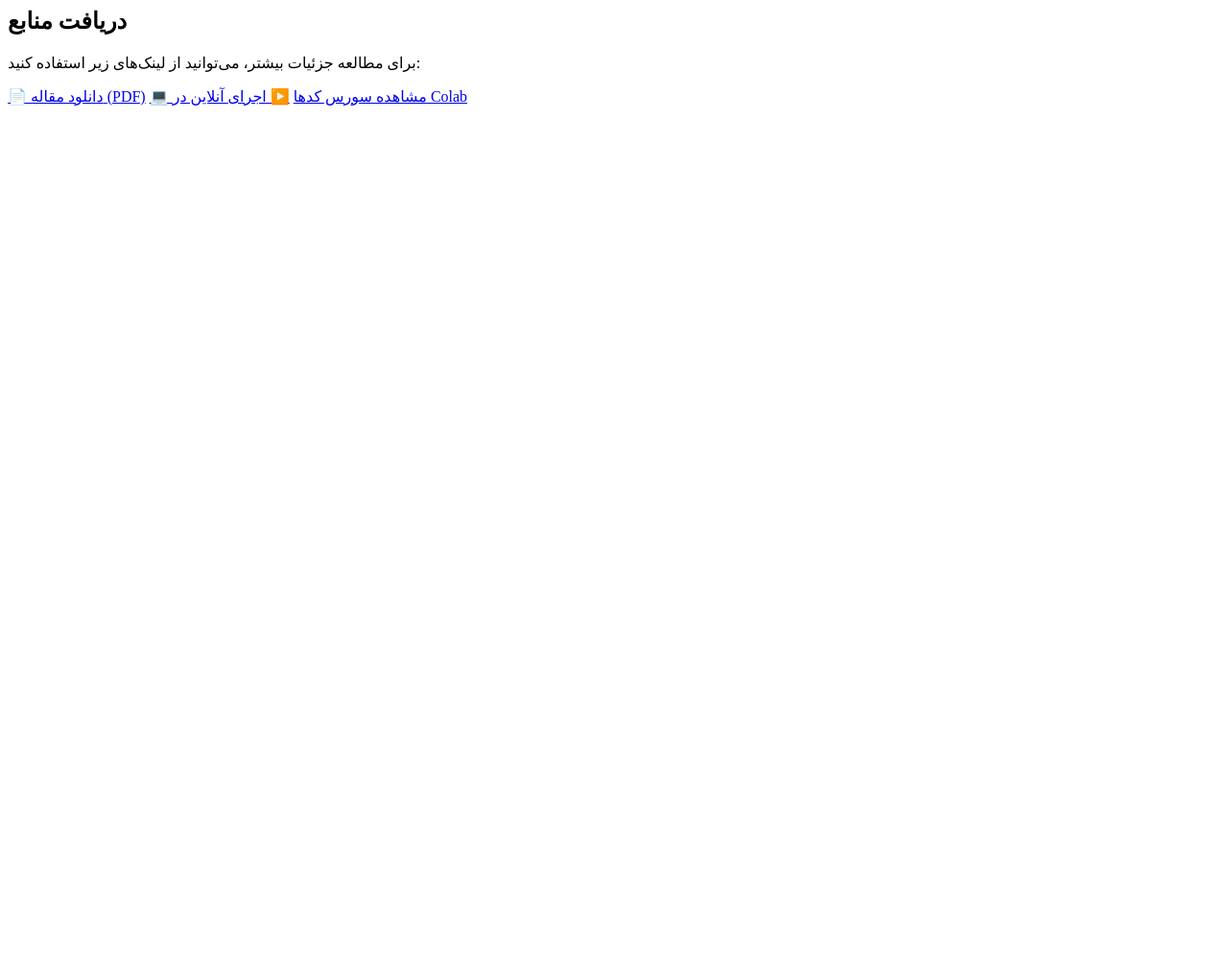
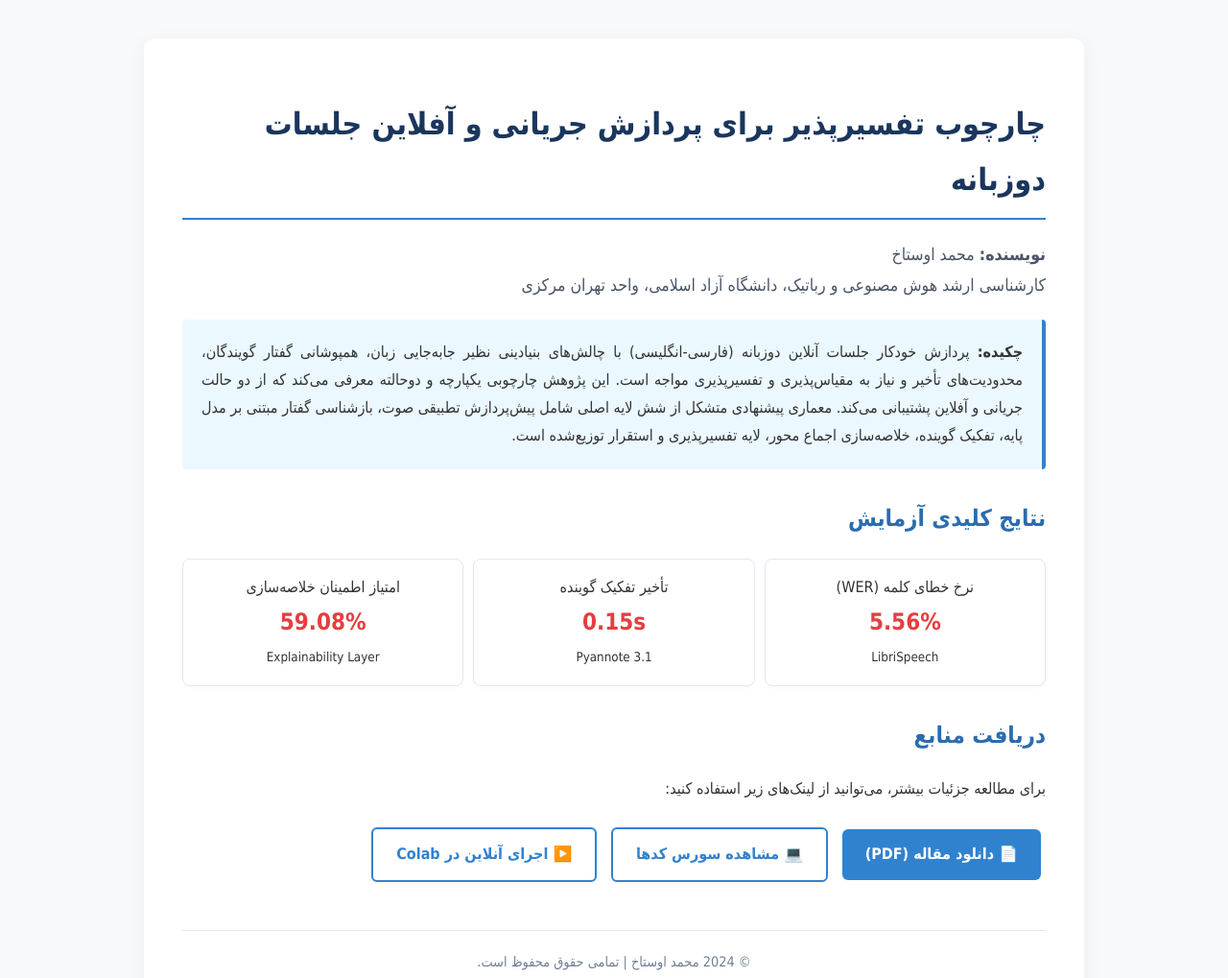
Before and after one commit to Avestakh-M/Explainable-Bilingual-Meeting-Framework, a plain HTML site: page index.html in a window 1280 px wide. Shown: the whole page at 96% size. Before the commit the page ends 800 px from the top, so only its background shows below. Drawn offline with Linux system fonts and the light colour scheme.

Commit message:
Update index.html

```diff
--- a/index.html
+++ b/index.html
@@ -1,10 +1,150 @@
+<!DOCTYPE html>
+<html lang="fa" dir="rtl">
+<head>
+    <meta charset="UTF-8">
+    <meta name="viewport" content="width=device-width, initial-scale=1.0">
+    <title>محمد اوستاخ | پردازش جلسات دوزبانه</title>
+    <style>
+        body {
+            font-family: 'Vazirmatn', Tahoma, sans-serif;
+            background-color: #f8f9fa;
+            color: #333;
+            line-height: 1.8;
+            margin: 0;
+            padding: 0;
+        }
+        .container {
+            max-width: 900px;
+            margin: 40px auto;
+            background: #fff;
+            padding: 40px;
+            border-radius: 12px;
+            box-shadow: 0 4px 20px rgba(0,0,0,0.05);
+        }
+        h1 {
+            color: #1a365d;
+            border-bottom: 2px solid #3182ce;
+            padding-bottom: 10px;
+        }
+        h2 {
+            color: #2b6cb0;
+            margin-top: 30px;
+        }
+        .author-info {
+            font-size: 1.1em;
+            color: #4a5568;
+            margin-bottom: 20px;
+        }
+        .abstract {
+            background-color: #ebf8ff;
+            padding: 20px;
+            border-right: 4px solid #3182ce;
+            border-radius: 4px;
+            text-align: justify;
+        }
+        .metrics {
+            display: flex;
+            justify-content: space-around;
+            flex-wrap: wrap;
+            margin: 20px 0;
+            gap: 10px;
+        }
+        .metric-card {
+            background: #fff;
+            border: 1px solid #e2e8f0;
+            padding: 15px;
+            border-radius: 8px;
+            text-align: center;
+            min-width: 200px;
+            flex: 1;
+            box-shadow: 0 2px 5px rgba(0,0,0,0.02);
+        }
+        .metric-value {
+            font-size: 1.5em;
+            font-weight: bold;
+            color: #e53e3e;
+        }
+        .btn {
+            display: inline-block;
+            padding: 12px 24px;
+            margin: 10px 5px;
+            background-color: #3182ce;
+            color: #fff;
+            text-decoration: none;
+            border-radius: 6px;
+            transition: background 0.3s;
+            font-weight: bold;
+        }
+        .btn:hover {
+            background-color: #2b6cb0;
+        }
+        .btn-outline {
+            background-color: transparent;
+            color: #3182ce;
+            border: 2px solid #3182ce;
+        }
+        .btn-outline:hover {
+            background-color: #3182ce;
+            color: #fff;
+        }
+        footer {
+            text-align: center;
+            margin-top: 40px;
+            padding-top: 20px;
+            border-top: 1px solid #e2e8f0;
+            color: #718096;
+            font-size: 0.9em;
+        }
+    </style>
+</head>
+<body>
+    <div class="container">
+        <h1>چارچوب تفسیرپذیر برای پردازش جریانی و آفلاین جلسات دوزبانه</h1>
+        <div class="author-info">
+            <strong>نویسنده:</strong> محمد اوستاخ<br>
+            کارشناسی ارشد هوش مصنوعی و رباتیک، دانشگاه آزاد اسلامی، واحد تهران مرکزی
+        </div>
+
+        <div class="abstract">
+            <strong>چکیده:</strong> پردازش خودکار جلسات آنلاین دوزبانه (فارسی-انگلیسی) با چالش‌های بنیادینی نظیر جابه‌جایی زبان، همپوشانی گفتار گویندگان، محدودیت‌های تأخیر و نیاز به مقیاس‌پذیری و تفسیرپذیری مواجه است. این پژوهش چارچوبی یکپارچه و دوحالته معرفی می‌کند که از دو حالت جریانی و آفلاین پشتیبانی می‌کند. معماری پیشنهادی متشکل از شش لایه اصلی شامل پیش‌پردازش تطبیقی صوت، بازشناسی گفتار مبتنی بر مدل پایه، تفکیک گوینده، خلاصه‌سازی اجماع محور، لایه تفسیرپذیری و استقرار توزیع‌شده است.
+        </div>
+
+        <h2>نتایج کلیدی آزمایش</h2>
+        <div class="metrics">
+            <div class="metric-card">
+                <div>نرخ خطای کلمه (WER)</div>
+                <div class="metric-value">5.56%</div>
+                <small>LibriSpeech</small>
+            </div>
+            <div class="metric-card">
+                <div>تأخیر تفکیک گوینده</div>
+                <div class="metric-value">0.15s</div>
+                <small>Pyannote 3.1</small>
+            </div>
+            <div class="metric-card">
+                <div>امتیاز اطمینان خلاصه‌سازی</div>
+                <div class="metric-value">59.08%</div>
+                <small>Explainability Layer</small>
+            </div>
+        </div>
+
         <h2>دریافت منابع</h2>
         <p>برای مطالعه جزئیات بیشتر، می‌توانید از لینک‌های زیر استفاده کنید:</p>
+
         <div>
-<a href="https://raw.githubusercontent.com/Avestakh-M/Explainable-Bilingual-Meeting-Framework/main/Avestakh_Paper.pdf" class="btn" target="_blank">📄 دانلود مقاله (PDF)</a>
-            <!-- لینک مشاهده کدها (به مخزن دیگر می‌رود) -->
-            <a href="https://github.com/Avestakh-M/Explainable-Bilingual-Meeting-Framework" class="btn btn-outline" target="_blank">💻 مشاهده سورس کدها</a>
+            <!-- لینک دانلود مستقیم مقاله از مخزن دیگر -->
+            <a href="https://raw.githubusercontent.com/Avestakh-M/Explainable-Bilingual-Meeting-Framework/main/Avestakh_Paper.pdf" class="btn" target="_blank" rel="noopener">📄 دانلود مقاله (PDF)</a>
 
-            <!-- لینک اجرای کولب (به مخزن دیگر می‌رود) -->
-            <a href="https://colab.research.google.com/github/Avestakh-M/Explainable-Bilingual-Meeting-Framework/blob/main/Avestakh_Framework.ipynb" class="btn btn-outline" target="_blank">▶️ اجرای آنلاین در Colab</a>
+            <!-- لینک مشاهده کدها -->
+            <a href="https://github.com/Avestakh-M/Explainable-Bilingual-Meeting-Framework" class="btn btn-outline" target="_blank" rel="noopener">💻 مشاهده سورس کدها</a>
+
+            <!-- لینک اجرای آنلاین در Colab -->
+            <a href="https://colab.research.google.com/github/Avestakh-M/Explainable-Bilingual-Meeting-Framework/blob/main/Avestakh_Framework.ipynb" class="btn btn-outline" target="_blank" rel="noopener">▶️ اجرای آنلاین در Colab</a>
         </div>
+
+        <footer>
+            © 2024 محمد اوستاخ | تمامی حقوق محفوظ است.
+        </footer>
+    </div>
+</body>
+</html>
```
